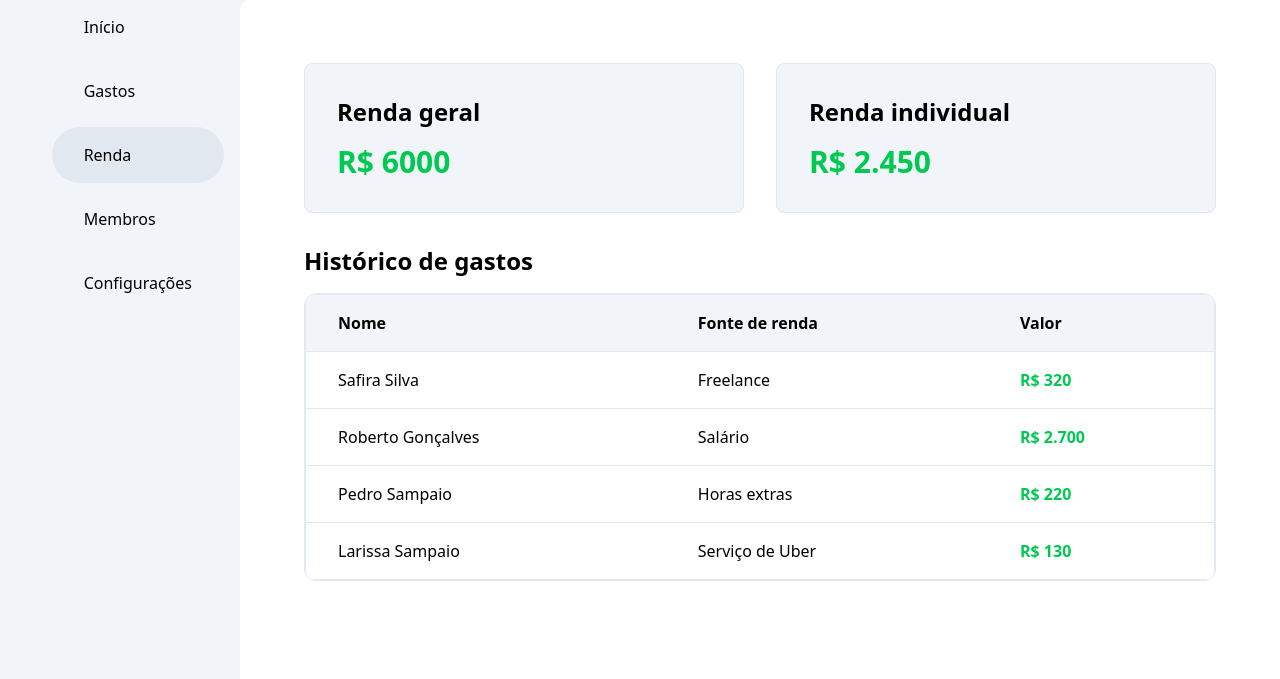
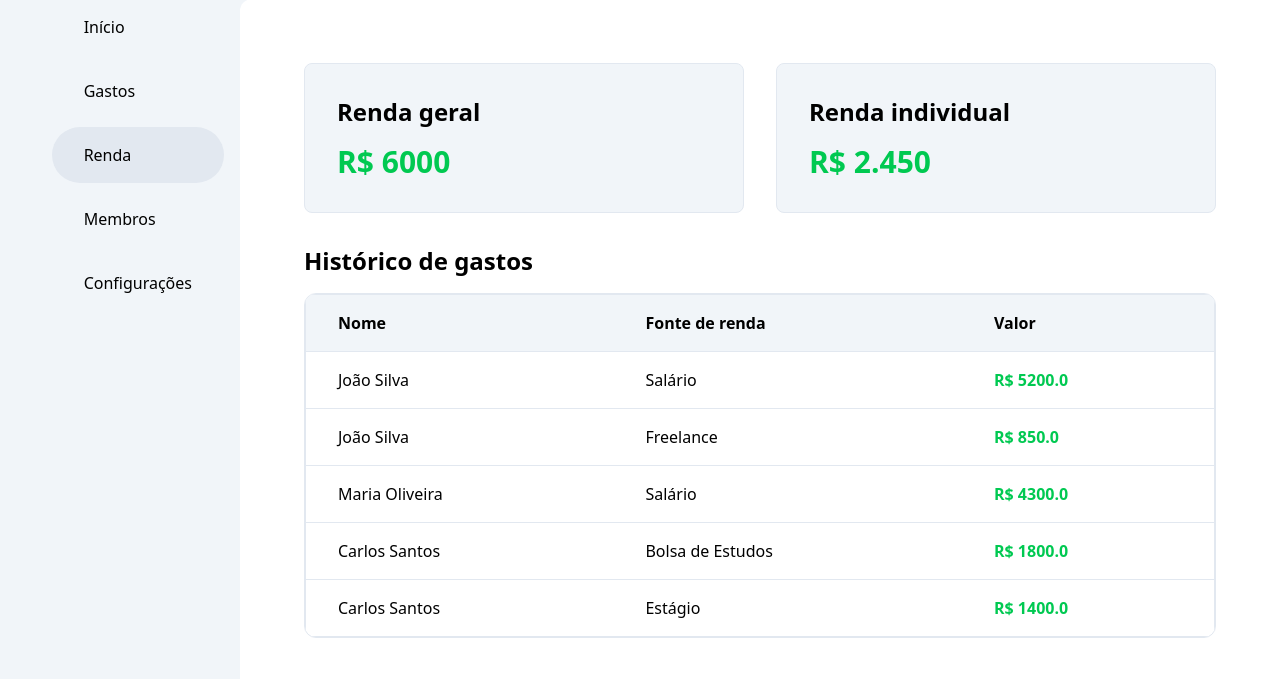
Before and after one commit to itzbigdri/projeto-integrador, a Flask app: page /quadros/quadro/renda in a window 1280 px wide. Shown: the part 121-800 px from the top of the page. Run offline with Flask 3, Linux system fonts and the light colour scheme; some libraries are stand-ins or nearby versions.

Commit message:
Adição de loop for com uma lista de dados

```diff
--- a/app.py
+++ b/app.py
@@ -1,6 +1,80 @@
 from flask import Flask, render_template
 
 app = Flask(__name__)
+
+users = [
+    {
+        'nome': 'João Silva',
+        'email': 'joao.silva@email.com',
+        'role': 'admin',
+        'gastos': [
+            {
+                'tipo': 'Alimentação',
+                'valor': 450.75
+            },
+            {
+                'tipo': 'Transporte',
+                'valor': 180.50
+            }
+        ],
+        'renda': [
+            {
+                'fonte': 'Salário',
+                'valor': 5200.00
+            },
+            {
+                'fonte': 'Freelance',
+                'valor': 850.00
+            }
+        ]
+    },
+    {
+        'nome': 'Maria Oliveira',
+        'email': 'maria.oliveira@email.com',
+        'role': 'member',
+        'gastos': [
+            {
+                'tipo': 'Moradia',
+                'valor': 1200.00
+            },
+            {
+                'tipo': 'Lazer',
+                'valor': 320.40
+            }
+        ],
+        'renda': [
+            {
+                'fonte': 'Salário',
+                'valor': 4300.00
+            }
+        ]
+    },
+    {
+        'nome': 'Carlos Santos',
+        'email': 'carlos.santos@email.com',
+        'role': 'member',
+        'gastos': [
+            {
+                'tipo': 'Educação',
+                'valor': 650.00
+            },
+            {
+                'tipo': 'Saúde',
+                'valor': 210.90
+            }
+        ],
+        'renda': [
+            {
+                'fonte': 'Bolsa de Estudos',
+                'valor': 1800.00
+            },
+            {
+                'fonte': 'Estágio',
+                'valor': 1400.00
+            }
+        ]
+    }
+]
 
 @app.route('/')
 def index():
@@ -28,17 +102,17 @@ def quadro():
 
 @app.route('/quadros/quadro/gastos')
 def gastos():
-    return render_template('gastos.html', secao=2)
+    return render_template('gastos.html', secao=2, users=users)
 
 
 @app.route('/quadros/quadro/renda')
 def renda():
-    return render_template('renda.html', secao=3)
+    return render_template('renda.html', secao=3, users=users)
 
 
 @app.route('/quadros/quadro/membros')
 def membros():
-    return render_template('membros.html', secao=4)
+    return render_template('membros.html', secao=4, users=users)
 
 
 @app.route('/quadros/quadro/configuracoes')
--- a/templates/renda.html
+++ b/templates/renda.html
@@ -21,26 +21,15 @@
                                 <th class="py-4 px-8">Fonte de renda</th>
                                 <th class="py-4 px-8">Valor</th>
                             </tr>
+                            {% for user in users%}
+                            {% for renda in user.renda%}
                             <tr class="border border-slate-200">
-                                <td class="py-4 px-8">Safira Silva</td>
-                                <td class="py-4 px-8">Freelance</td>
-                                <td class="py-4 px-8 text-green-500 font-bold">R$ 320</td>
+                                <td class="py-4 px-8">{{user.nome}}</td>
+                                <td class="py-4 px-8">{{renda.fonte}}</td>
+                                <td class="py-4 px-8 text-green-500 font-bold">R$ {{renda.valor}}</td>
                             </tr>
-                            <tr class="border border-slate-200">
-                                <td class="py-4 px-8">Roberto Gonçalves </td>
-                                <td class="py-4 px-8">Salário</td>
-                                <td class="py-4 px-8 text-green-500 font-bold">R$ 2.700</td>
-                            </tr>
-                            <tr class="border border-slate-200">
-                                <td class="py-4 px-8">Pedro Sampaio</td>
-                                <td class="py-4 px-8">Horas extras</td>
-                                <td class="py-4 px-8 text-green-500 font-bold">R$ 220</td>
-                            </tr>
-                            <tr class="border border-slate-200">
-                                <td class="py-4 px-8">Larissa Sampaio</td>
-                                <td class="py-4 px-8">Serviço de Uber</td>
-                                <td class="py-4 px-8 text-green-500 font-bold">R$ 130</td>
-                            </tr>
+                            {% endfor%}
+                            {% endfor %}
                         </table>
                     </div>
                 </article>
```
Also changed, not shown: templates/gastos.html (+10 -20 lines), templates/membros.html (+7 -20 lines).
